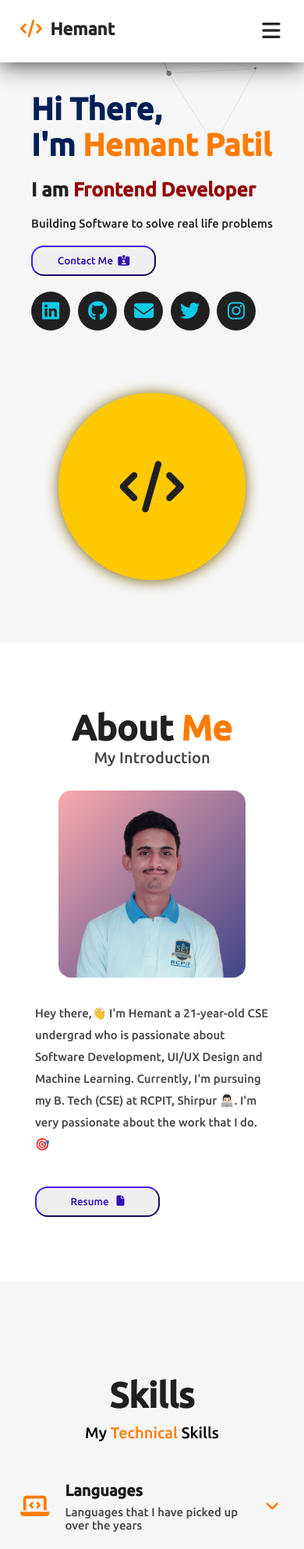
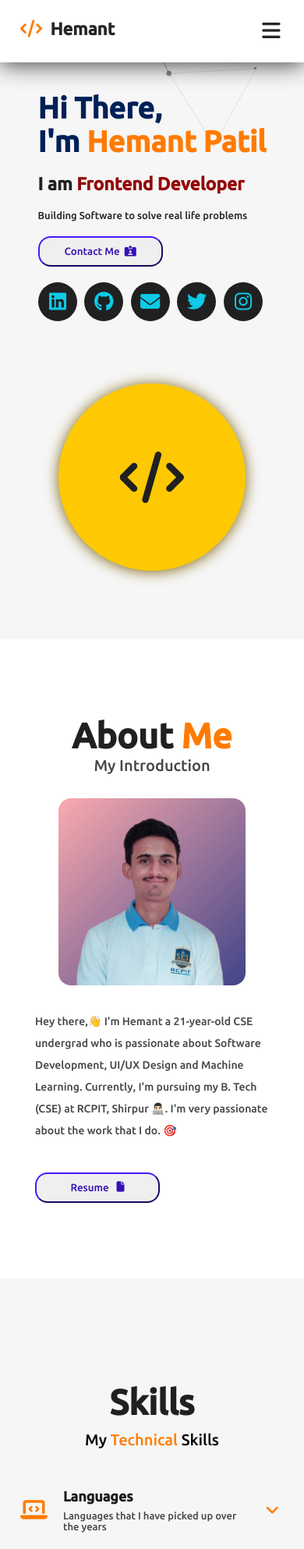
Before and after one commit to hemant14050/portfolio-website, a plain HTML site: page index.html in a window 390 px wide. Shown: the top 1987 px of the page at 78% size. Drawn offline with Linux system fonts and the light colour scheme.

Commit message:
Revert "Revert "reduced font-size""
This reverts commit fd2a076b3b94d03fcd808878ea45177cac018de2.

```diff
--- a/assets/css/styles.css
+++ b/assets/css/styles.css
@@ -347,15 +347,15 @@ a {
     }
 
     .heading1 {
-        font-size: 40px;
+        font-size: 38px;
     }
 
     .iam{
-        font-size: 25px;
+        font-size: 23px;
     }
 
     .para-text {
-        font-size: 15px;
+        font-size: 13px;
     }
 
 }
@@ -395,7 +395,7 @@ a {
     justify-content: center;
     flex-wrap:wrap;
     gap: 100px;
-    font-size: 19px;
+    font-size: 18px;
     line-height: 28px;
 }
 
@@ -461,7 +461,7 @@ a {
 
 @media only screen and (max-width: 550px) {
     .aboutme-content .img-text {
-        font-size: 15px;
+        font-size: 14px;
     }
     .aboutme-content .img-text {
         gap: 2rem;
@@ -542,7 +542,7 @@ a {
 
 .sk-icon {
     color: #FF7B00;
-    font-size: 30px;
+    font-size: 28px;
 }
 
 .sk-angle-up, .sk-angle-down {
@@ -608,11 +608,11 @@ a {
 
 @media only screen and (max-width: 550px){
     .skills-heading {
-        font-size: 20px;
+        font-size: 18px;
     }
 
     .tech-skills {
-        font-size: 15px;
+        font-size: 13px;
     }
     .skills-content {
         gap: 50px;
```
